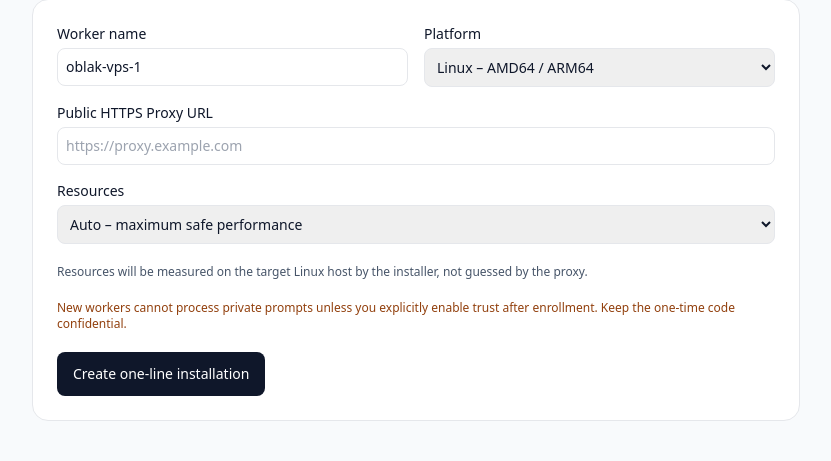
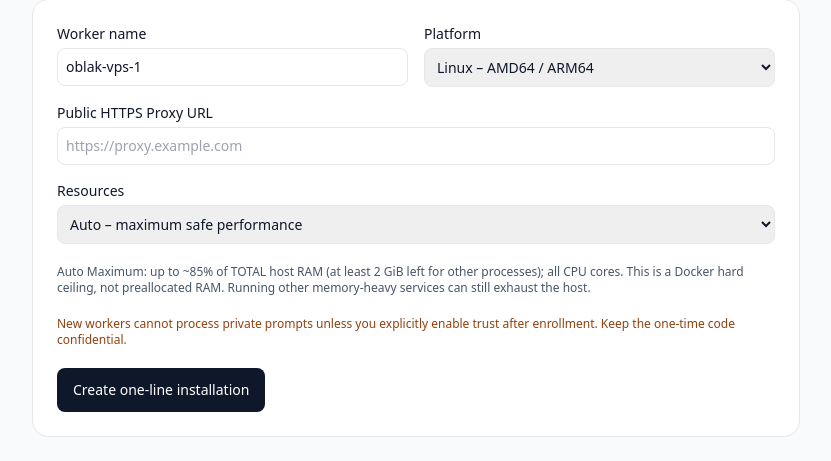
Before and after one commit to LukaCek/simple-AIproxy, a Python web app: template templates/compute_setup.html in a window 1280 px wide. Shown: the part 361-822 px from the top of the page, without its empty margins (224-1055 px from the left). Before the commit the page ends 782 px from the top, so only its background shows below. Run offline with Jinja, Linux system fonts and the light colour scheme; the template is opened without the code that fills it, so the values that code supplies are empty; some libraries are stand-ins or nearby versions.

Commit message:
ui(worker): explain Auto Maximum RAM policy and shared-host safety tradeoffs

```diff
--- a/templates/compute_setup.html
+++ b/templates/compute_setup.html
@@ -44,7 +44,7 @@
         </label>
       </div>
     </div>
-    <p id="profile-hint" class="text-xs text-slate-600">Auto Maximum measures the actual Linux host's free RAM, CPU and Docker storage. It leaves a safety reserve. Switch to Manual for exact limits.</p>
+    <p id="profile-hint" class="text-xs text-slate-600">Auto Maximum: a stable Docker ceiling based on 85% of total physical RAM (at least 2 GiB left for host processes), not the temporarily free RAM. The worker checks live free RAM before loading models. It uses all CPU cores. For hosts that also run miners or other heavy workloads, choose Auto Shared or Manual.</p>
     <p class="text-xs text-amber-800">New workers cannot process private prompts unless you explicitly enable trust after enrollment. Keep the one-time code confidential.</p>
     <div id="status" role="status" aria-live="polite" class="hidden rounded-lg bg-slate-100 p-3 text-sm"></div>
     <button id="generate" class="rounded-lg bg-slate-900 px-4 py-3 text-sm font-medium text-white" type="submit">Create one-line installation</button>
@@ -102,7 +102,9 @@
     $("manual-fields").style.display = manual ? "contents" : "none";
     $("profile-hint").textContent = manual ?
       "Exact CPU/RAM/disk limits. Defaults suit a small second worker on this computer." :
-      "Resources will be measured on the target Linux host by the installer, not guessed by the proxy.";
+      ($("profile").value === "auto_max" ?
+       "Auto Maximum: up to ~85% of TOTAL host RAM (at least 2 GiB left for other processes); all CPU cores. This is a Docker hard ceiling, not preallocated RAM. Running other memory-heavy services can still exhaust the host." :
+       "Auto Shared: up to ~55% of TOTAL host RAM (at least 2 GiB left for other processes); ~65% CPU. The worker checks live free RAM before model startup. Values are fixed until manually updated.");
   }
   $("profile").addEventListener("change", syncProfile);
   syncProfile();
```
